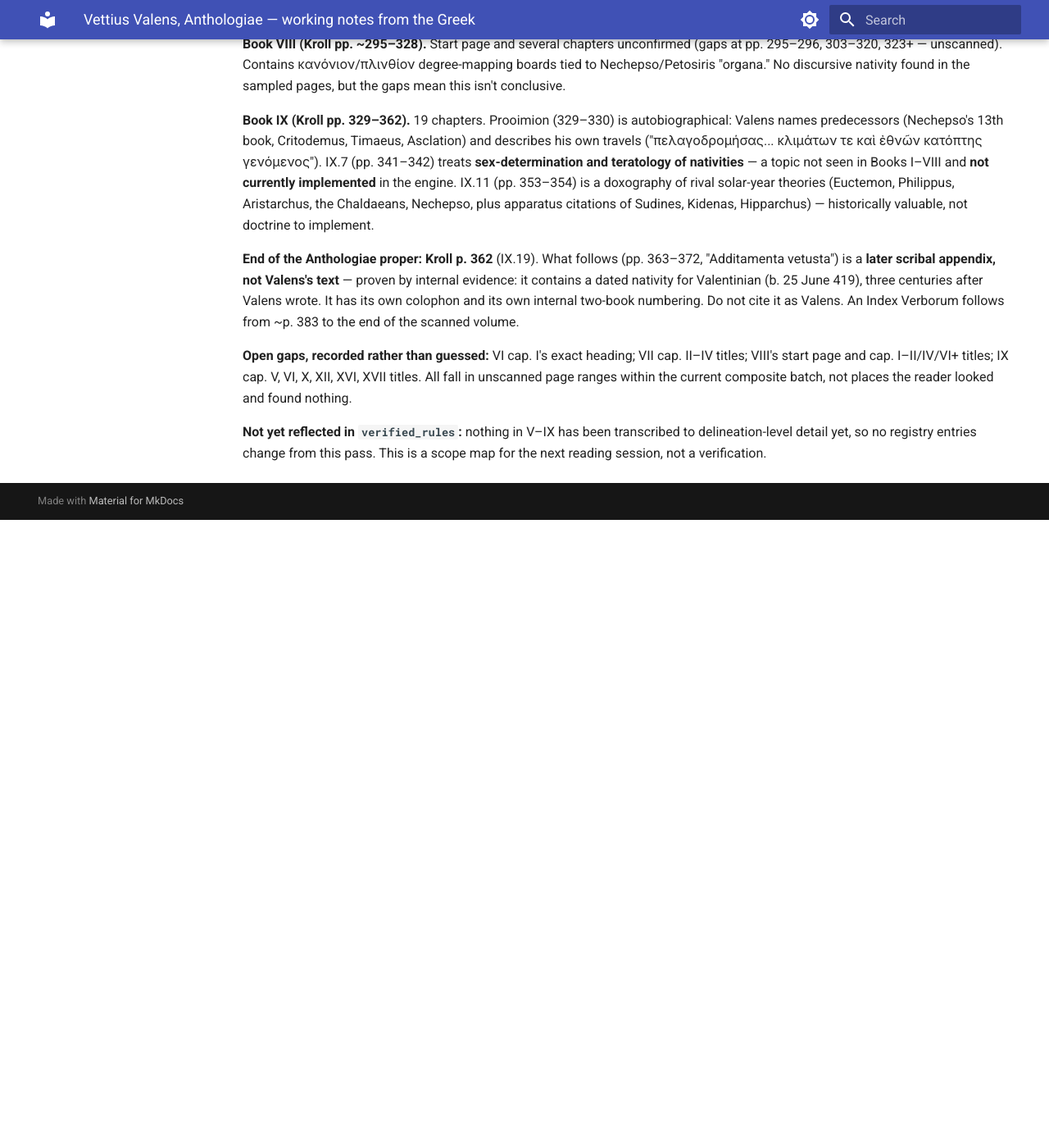
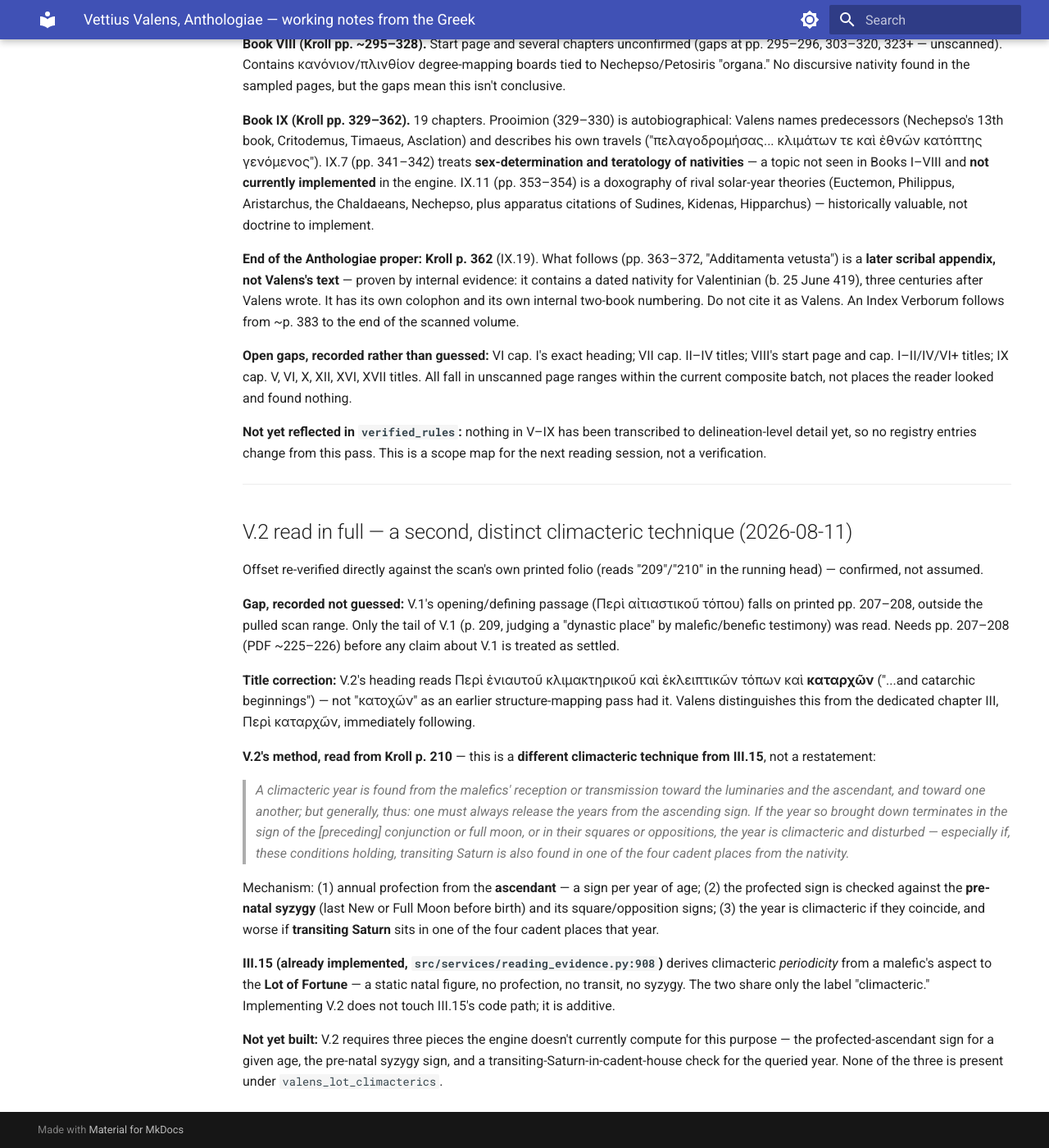
Before and after one commit to Bender1011001/traditional-astrology-engine, an MkDocs documentation site: the page built from docs/sources/valens_greek_notes.md, in a window 1280 px wide and 1400 px high, scrolled down 62151 px. Shown: the whole window at 82% size. Built offline with MkDocs 1.6.1 and Material for MkDocs 9.7.7, drawn with Linux system fonts in a browser that asks for light colours; before the commit the page ends 62785 px from its top, so only the background shows below that.

Commit message:
Valens V.2 is a second, distinct climacteric technique - not III.15 again
Read Kroll p. 210 directly. III.15 (already implemented) derives
climacteric periodicity from a malefic's aspect to the Lot of Fortune -
a static natal figure. V.2 is a different mechanism entirely: annual
profection from the ascendant, checked against the pre-natal syzygy
sign and its square/opposition, worsened if transiting Saturn sits in
a cadent place that year. They share only the word "climacteric."

Corrects an earlier structure-mapping error: V.2's heading reads
"kai katarchon" (catarchic beginnings), not "kai katochon"
(occupations) - Valens distinguishes this from the dedicated chapter
III, Peri katarchon, immediately following.

V.1's opening definition is a recorded gap, not guessed - it falls on
printed pp. 207-208, outside the pulled scan range.

Not yet built: V.2 needs the profected-ascendant sign for a given age,
the pre-natal syzygy sign, and a transiting-Saturn-cadent check. None
of the three exists under valens_lot_climacterics today. Additive to
III.15, not a replacement.

Co-Authored-By: Claude Sonnet 5 <noreply@anthropic.com>

```diff
--- a/docs/sources/valens_greek_notes.md
+++ b/docs/sources/valens_greek_notes.md
@@ -1581,3 +1581,23 @@ Read for scope, not full transcription. Filenames in the composite batch run 18
 **Open gaps, recorded rather than guessed:** VI cap. I's exact heading; VII cap. II–IV titles; VIII's start page and cap. I–II/IV/VI+ titles; IX cap. V, VI, X, XII, XVI, XVII titles. All fall in unscanned page ranges within the current composite batch, not places the reader looked and found nothing.
 
 **Not yet reflected in `verified_rules`:** nothing in V–IX has been transcribed to delineation-level detail yet, so no registry entries change from this pass. This is a scope map for the next reading session, not a verification.
+
+---
+
+## V.2 read in full — a second, distinct climacteric technique (2026-08-11)
+
+Offset re-verified directly against the scan's own printed folio (reads "209"/"210" in the running head) — confirmed, not assumed.
+
+**Gap, recorded not guessed:** V.1's opening/defining passage (Περὶ αἰτιαστικοῦ τόπου) falls on printed pp. 207–208, outside the pulled scan range. Only the tail of V.1 (p. 209, judging a "dynastic place" by malefic/benefic testimony) was read. Needs pp. 207–208 (PDF ~225–226) before any claim about V.1 is treated as settled.
+
+**Title correction:** V.2's heading reads Περὶ ἐνιαυτοῦ κλιμακτηρικοῦ καὶ ἐκλειπτικῶν τόπων καὶ **καταρχῶν** ("...and catarchic beginnings") — not "κατοχῶν" as an earlier structure-mapping pass had it. Valens distinguishes this from the dedicated chapter III, Περὶ καταρχῶν, immediately following.
+
+**V.2's method, read from Kroll p. 210** — this is a **different climacteric technique from III.15**, not a restatement:
+
+> *A climacteric year is found from the malefics' reception or transmission toward the luminaries and the ascendant, and toward one another; but generally, thus: one must always release the years from the ascending sign. If the year so brought down terminates in the sign of the [preceding] conjunction or full moon, or in their squares or oppositions, the year is climacteric and disturbed — especially if, these conditions holding, transiting Saturn is also found in one of the four cadent places from the nativity.*
+
+Mechanism: (1) annual profection from the **ascendant** — a sign per year of age; (2) the profected sign is checked against the **pre-natal syzygy** (last New or Full Moon before birth) and its square/opposition signs; (3) the year is climacteric if they coincide, and worse if **transiting Saturn** sits in one of the four cadent places that year.
+
+**III.15 (already implemented, `src/services/reading_evidence.py:908`)** derives climacteric *periodicity* from a malefic's aspect to the **Lot of Fortune** — a static natal figure, no profection, no transit, no syzygy. The two share only the label "climacteric." Implementing V.2 does not touch III.15's code path; it is additive.
+
+**Not yet built:** V.2 requires three pieces the engine doesn't currently compute for this purpose — the profected-ascendant sign for a given age, the pre-natal syzygy sign, and a transiting-Saturn-in-cadent-house check for the queried year. None of the three is present under `valens_lot_climacterics`.
```
